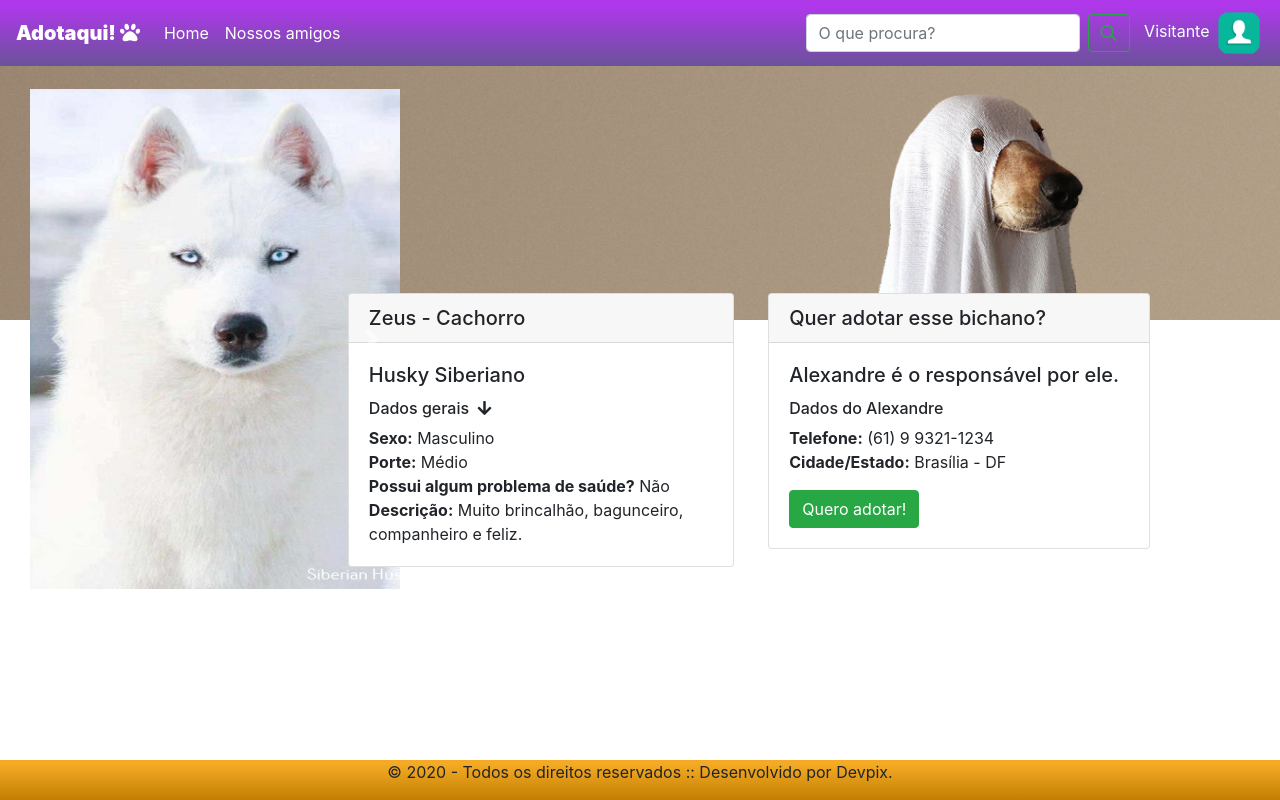
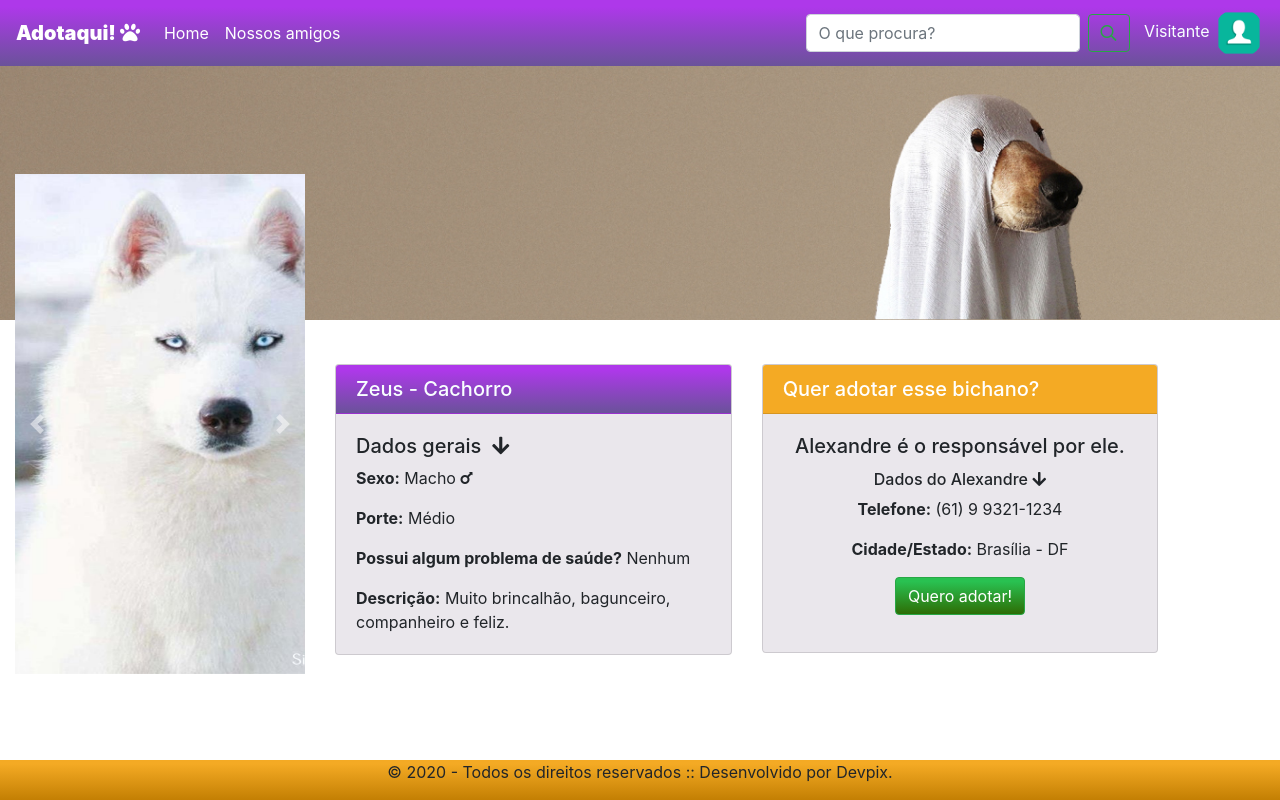
Before and after one commit to shakamax/Adotaqui, a PHP site: page /dog1.php in a window 1280 px wide. Run offline with PHP 8.4, Linux system fonts and the light colour scheme; some libraries are stand-ins or nearby versions.

Commit message:
melhoras nos detalhes dos dogs

```diff
--- a/css/estilo.css
+++ b/css/estilo.css
@@ -176,3 +176,23 @@ body {
     position: absolute;
     margin-bottom: 25%;
 }
+
+.carousel-item img {
+    height: 500px;
+    width: 400px;
+}
+
+.conteudo .fotosSlide {
+    position: relative;
+    margin-top: -13vw;
+}
+
+.cardSelect {
+    background-color: #b3a9bb47;
+}
+
+.cardSelect:hover {
+    background-color: #f7f7f7;
+}
+
+/*style="padding-left: 10%; padding-top: 30%; width: 400px;"*/
--- a/dog1.php
+++ b/dog1.php
@@ -4,20 +4,19 @@ include('layout/menu.php');
 ?>
 
 
+<div class="container-fluid conteudo">
 	<div class="row">
-	<div class="col-3">
-		<div class="" style="padding-left: 10%; padding-top: 30%; width: 400px;">
-
-			<div id="carouselExampleControls" class="carousel slide" data-ride="carousel">
+		<div class="col-md-3 col-sm-12">
+			<div id="carouselExampleControls" class="carousel slide fotosSlide" data-ride="carousel">
 				<div class="carousel-inner">
 					<div class="carousel-item active">
-						<img src="img/dogs/dog1.jpg" class="d-block" alt="..." style="height: 500px; width: 400px;">
+						<img src="img/dogs/dog1.jpg" class="d-block" alt="...">
 					</div>
 					<div class="carousel-item">
-						<img src="img/dogs/dog2.jpg" class="d-block" alt="..." style="height: 500px; width: 400px;">
+						<img src="img/dogs/dog2.jpg" class="d-block" alt="...">
 					</div>
 					<div class="carousel-item">
-						<img src="img/dogs/dog3.jpg" class="d-block" alt="..." style="height: 500px; width: 400px;">
+						<img src="img/dogs/dog3.jpg" class="d-block" alt="...">
 					</div>
 				</div>
 				<a class="carousel-control-prev" href="#carouselExampleControls" role="button" data-slide="prev">
@@ -30,45 +29,45 @@ include('layout/menu.php');
 				</a>
 			</div>
 		</div>
-	</div>
 
-	<div class="col-4">
-		<div class="" style="padding-left: 5%; padding-top: 72%;">
-			<div class="card">
-				<h5 class="card-header">Zeus - Cachorro</h5> <!-- Nome do animal & Tipo-->
+		<div class="col-md-4 col-sm-12">
+			<div class="col-12">&nbsp;</div>
+			<div id="card1" class="card cardSelect">
+				<h5 class="card-header background-purple">Zeus - Cachorro</h5> <!-- Nome do animal & Tipo-->
 				<div class="card-body">
-					<h5 class="card-title">Husky Siberiano</h5> <!-- Raça do animal -->
-					<h6>Dados gerais&nbsp; <i class="fas fa-arrow-down"></i></h6>
+					<h5>Dados gerais&nbsp; <i class="fas fa-arrow-down"></i></h5>
+					<!-- <h5 class="card-title">Husky Siberiano</h5>  Raça do animal -->
 					<p class="card-text">
-					<strong>Sexo:</strong> Masculino
-						<br>
+						<strong>Sexo:</strong> Macho <i class="fas fa-mars"></i>
+					</p>
+					<p class="card-text">
 						<strong>Porte:</strong> Médio
-					<br>
-					<strong>Possui algum problema de saúde?</strong> Não
-					<br>
+					</p>
+					<p class="card-text">
+						<strong>Possui algum problema de saúde?</strong> Nenhum
+					</p>
+					<p class="card-text">
 						<strong>Descrição:</strong> Muito brincalhão, bagunceiro, companheiro e feliz.
 					</p>
-				</div>
 				</div>
 			</div>
 
 		</div>
 
-	<div class="col-4">
-		<div style="width: 95%; padding-left: 1%; padding-top: 72%;">
-			<div class="card">
-				<h5 class="card-header">Quer adotar esse bichano?</h5>
-				<div class="card-body">
+		<div class="col-md-4 col-sm-12">
+			<div class="col-12">&nbsp;</div>
+			<div id="card2" class="card cardSelect">
+				<h5 class="card-header pintado text-white">Quer adotar esse bichano?</h5>
+				<div class="card-body text-center">
 					<h5 class="card-title">Alexandre é o responsável por ele.</h5>
-					<h6>Dados do Alexandre</h6>
+					<h6>Dados do Alexandre <i class="fas fa-arrow-down"></i></h6>
 					<p class="card-text">
 						<strong>Telefone:</strong> (61) 9 9321-1234
-						<br>
+					</p>
+					<p>
 						<strong>Cidade/Estado:</strong> Brasília - DF
-					<br>
 					</p>
-					<a href="javascript:void(0)" class="btn btn-success">Quero adotar!</a>
-				</div>
+						<a href="javascript:void(0)" class="btn btn-success btn-gradient-success">Quero adotar!</a>
 				</div>
 			</div>
 
@@ -76,6 +75,7 @@ include('layout/menu.php');
 
 	</div>
 
+</div>
 
 <?php
 include('layout/footer.php');
--- a/layout/footer.php
+++ b/layout/footer.php
@@ -22,9 +22,19 @@
        var h = $('nav').height() + 290;
        //depois eu coloco na classe conteudo como paddingtop.
        $('.conteudo').css({ paddingTop: h });
+
+       //$('.fotosSlide').css({ paddingTop: -80 });
        //tudo isso assim que a pagina carrega
        var hf = $('footer').height() + 30;
        $('.conteudo').css({ paddingBottom: hf });
+
+       var h1 = $('#card1').height();
+       var h2 = $('#card2').height();
+       if (h1 > h2) {
+        $('#card2').css({ height: h1 });
+       } else if(h2 > h1) {
+        $('#card1').css({ height: h2 });
+       }
 
        $('.js-example-basic-multiple').select2();
        $('.js-example-basic-single').select2();
```
Lines whose indentation alone changed are shown as unchanged.
